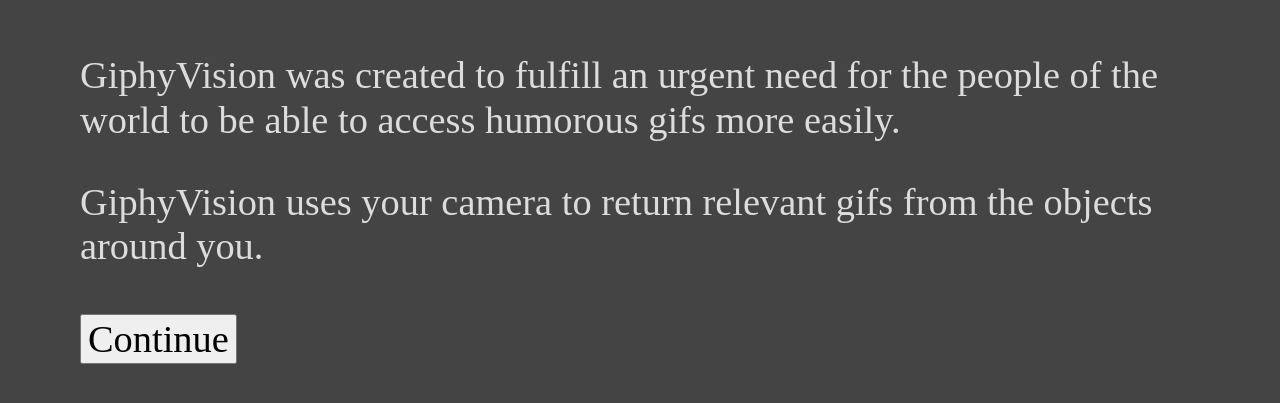
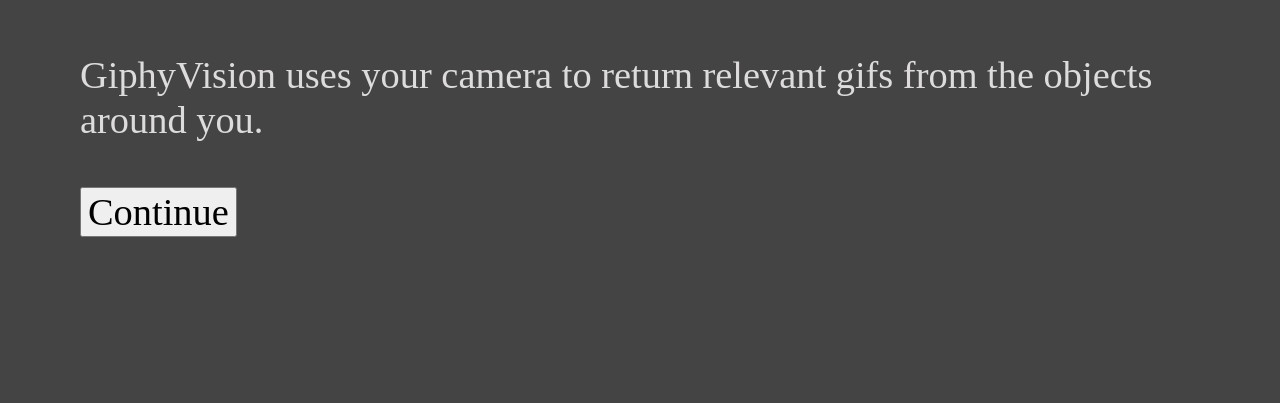
Before and after one commit to danb-cws/giphyvision, a website built with webpack: page src/index.html in a window 1280 px wide. Shown: the part 145-548 px from the top of the page. Built offline with nearby package versions, Linux system fonts and the light colour scheme; some packages are replaced by stand-ins of ours; no server answers.

Commit message:
ui tweaks

```diff
--- a/src/index.html
+++ b/src/index.html
@@ -16,7 +16,6 @@
       <p class="status"></p>
     </header>
     <section class="onboarding">
-      <p>GiphyVision was created to fulfill an urgent need for the people of the world to be able to access humorous gifs more easily.</p>
       <p>GiphyVision uses your camera to return relevant gifs from the objects around you.</p>
       <button class="start-button">Continue</button>
     </section>
```
